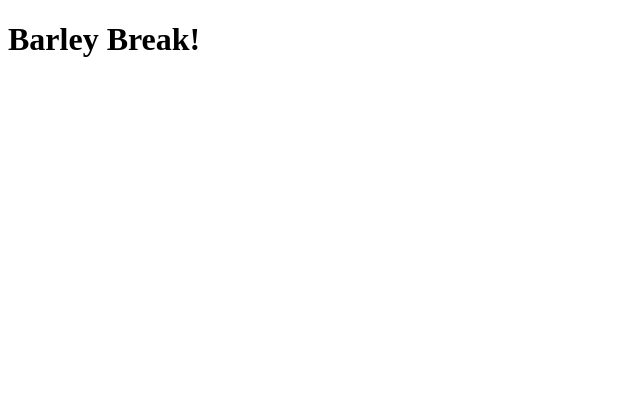
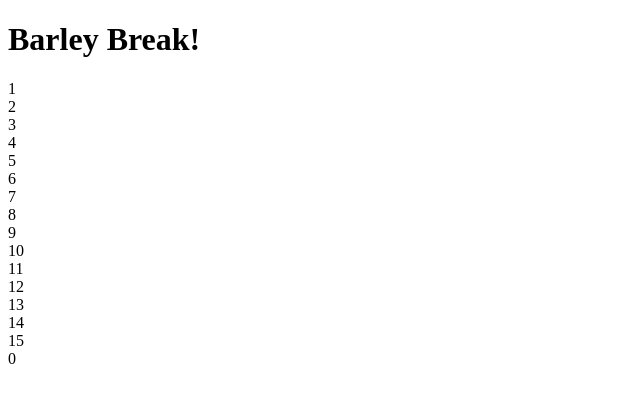
Before and after one commit to ArtmMtvnko/barley-break-ts, a React (Vite) app: page / in a window 1280 px wide. Shown: the top 402 px of the page, without its empty margins (0-640 px from the left). Built offline with nearby package versions, Linux system fonts and the light colour scheme.

Commit message:
Added basic GameBoard component. All bricks value displayed on page. Each bricks in own Brick component.

```diff
--- a/src/App.tsx
+++ b/src/App.tsx
@@ -1,11 +1,14 @@
-import { useEffect } from 'react'
+import { useEffect, useState } from 'react'
 import { SmallBoardFactory } from './game/BoardFactory'
-import { SmallBoard } from './game/Board'
+import { SmallBoard, TypeField } from './game/Board'
 import { MoveObserver } from './game/Observer'
 import { BoardMoveProxy } from './game/BoardProxy'
 import { Caretaker } from './game/Memento'
+import GameBoard from './components/GameBoard'
+import BrickComponent from './components/BrickComponent'
 
 function App() {
+  const [field, setField] = useState<TypeField>(new SmallBoardFactory().CreateBoard().field)
 
   useEffect(() => {
     const smallBoard: SmallBoard = new SmallBoardFactory().CreateBoard()
@@ -27,12 +30,18 @@ function App() {
     console.log(caretaker)
 
     caretaker.undo()
+    caretaker.undo()
     console.log(smallBoard.printField())
   }, [])
 
   return (
     <>
       <h1>Barley Break!</h1>
+      <GameBoard>
+        {field.map(row => {
+          return row.map(brick => <BrickComponent key={brick.value} brick={brick} />)
+        })}
+      </GameBoard>
     </>
   )
 }
--- /dev/null
+++ b/src/components/BrickComponent.tsx
@@ -0,0 +1,16 @@
+import { FC } from "react";
+import { Brick } from "../game/Brick";
+
+type BrickProps = {
+    brick: Brick
+}
+
+const BrickComponent: FC<BrickProps> = ({ brick: { value } }) => {
+    return (
+        <div>
+            {value}
+        </div>
+    )
+}
+
+export default BrickComponent
--- /dev/null
+++ b/src/components/GameBoard.tsx
@@ -0,0 +1,15 @@
+import { FC, ReactNode } from "react"
+
+type BoardProps = {
+    children: ReactNode
+}
+
+const GameBoard: FC<BoardProps> = ({ children }) => {
+    return (
+        <div>
+            {children}
+        </div>
+    )
+}
+
+export default GameBoard
--- a/src/game/Memento.ts
+++ b/src/game/Memento.ts
@@ -25,7 +25,7 @@ export class Caretaker {
     }
 
     public undo(): void {
-        if (!this.mementos.length) return
+        if (!this.mementos.length) throw new Error('Stack of backups is empty')
 
         const lastMemento = this.mementos.pop()
         this.originator.restore(lastMemento!)
```
